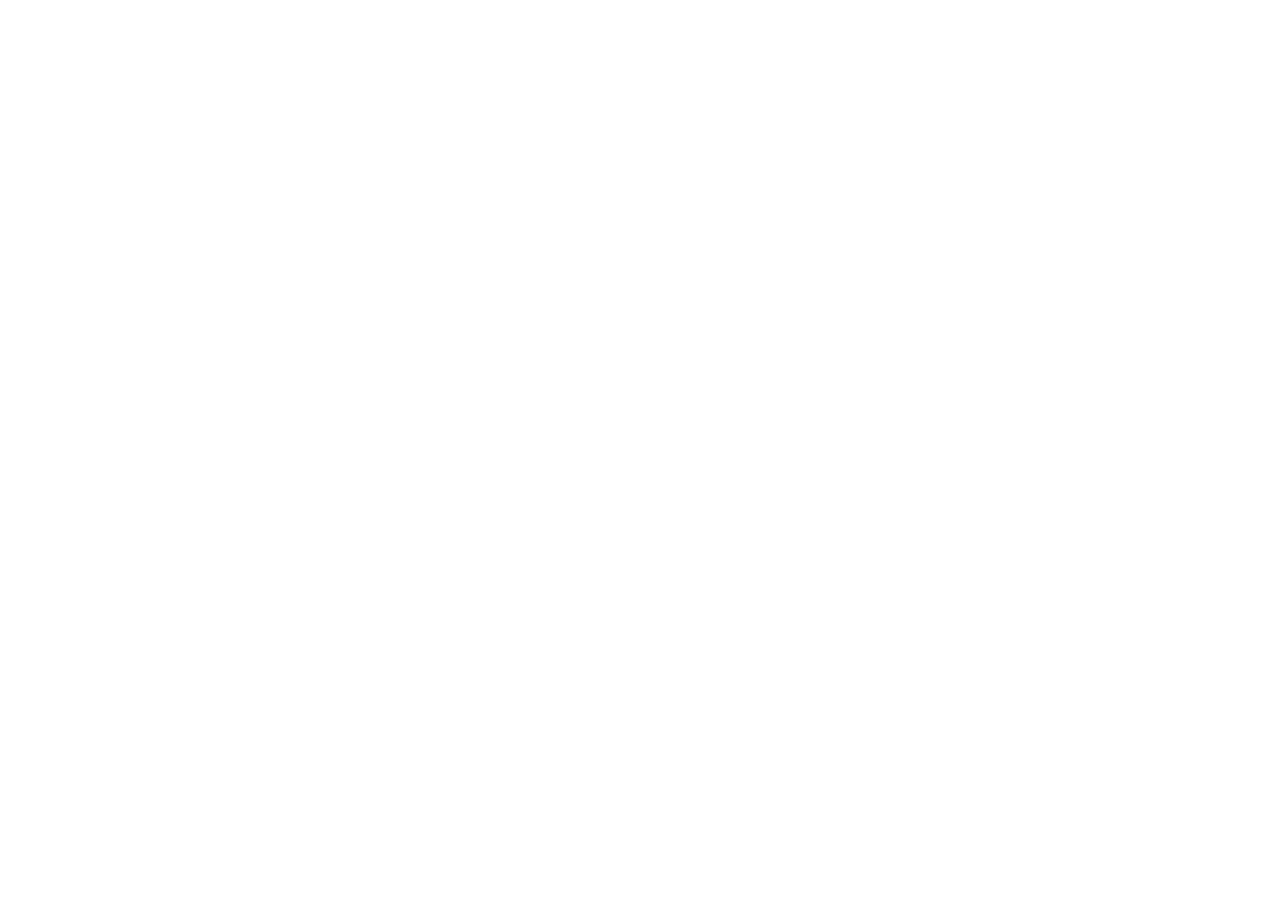
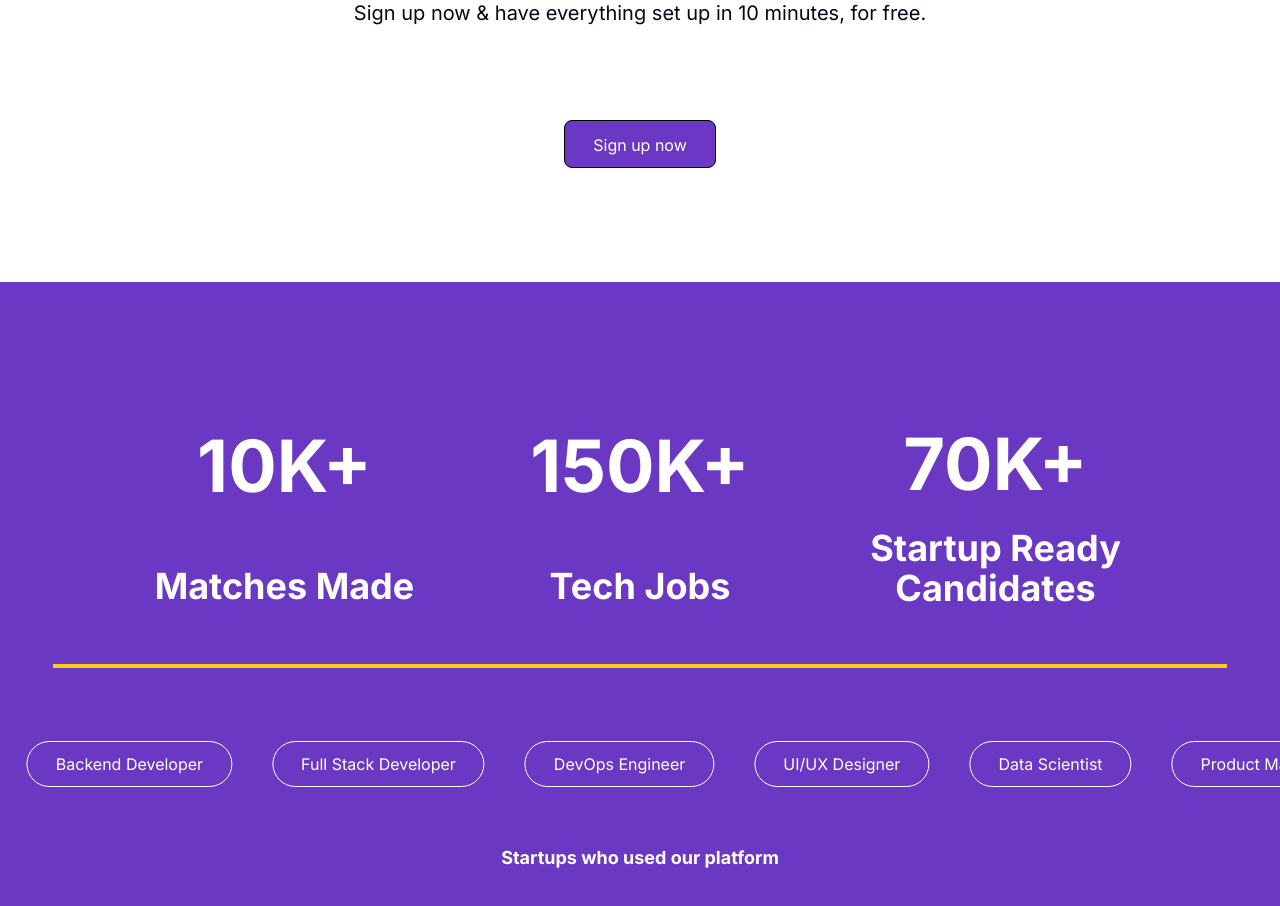
Before and after one commit to YASH-RAJ-HANS/jobs.com_frontend, a Next.js app: page /Comany in a window 1280 px wide. Before the commit this address had no page. Shown: the part 480-1386 px from the top of the page. Before the commit the page ends 800 px from the top, so only its background shows below. Built offline with nearby package versions, Linux system fonts and the light colour scheme.

Commit message:
Intializing company page

```diff
--- /dev/null
+++ b/src/app/Comany/page.js
@@ -0,0 +1,16 @@
+import Company from '@/components/Company'
+import Navbar from '@/components/Navbar'
+import React from 'react'
+
+const page = () => {
+  return (
+    <div className=" m-auto overflow-x-hidden flex
+    flex-col justify-center items-center">
+        <div className="w-[90%]"><Navbar/></div>
+
+        <Company/>
+        </div>
+  )
+}
+
+export default page
--- /dev/null
+++ b/src/components/Company.js
@@ -0,0 +1,201 @@
+"use client";
+import Marquee from "react-fast-marquee";
+import {React,useState} from "react";
+
+const Company = () => {
+    const [comments, setComments] = useState([
+        {
+          id: 1,
+          text: "Software Engineer",
+        },
+        {
+          id: 2,
+          text: "Frontend Developer",
+        },
+        {
+          id: 3,
+          text: "Backend Developer",
+        },
+        {
+          id: 4,
+          text: "Full Stack Developer",
+        },
+        {
+          id: 5,
+          text: "DevOps Engineer",
+        },
+        {
+          id: 6,
+          text: "UI/UX Designer",
+        },
+        {
+          id: 7,
+          text: "Data Scientist",
+        },
+        {
+          id: 8,
+          text: "Product Manager",
+        },
+
+      ]);
+  return (
+    <div
+      style={{ marginTop: "5rem", width: "90vw" }}
+      className="flex flex-col items-center"
+    >
+      <div
+        style={{ height: "65vh" }}
+        className="gap-4 w-11/12 mt-4 flex flex-col items-center justify-around"
+      >
+        <div className="px-10 font-bold text-7xl  text-center gap-4">
+          You have a job. <br />
+          We have 10m+ <span className="text-[#6A38C2]">job seekers.</span>
+        </div>
+        <div className="px-20 text-xl text-center">
+          Millions of startup-ready candidates, uniquely specific filters for
+          finding niche talent, and all the tools you need to hire.
+          <br />
+          Sign up now & have everything set up in 10 minutes, for free.{" "}
+        </div>
+        <div className="mt-5 flex">
+          <button
+            style={{ border: "1px solid black", marginTop: "-10px" }}
+            className="px-3 lg:px-7 py-2 lg:py-3 h-10 lg:h-12 rounded-lg text-white bg-[#6A38C2] hover:bg-violet-800 active:bg-violet-700 focus:outline-none focus:ring focus:ring-violet-300"
+          >
+            Sign up now
+          </button>
+
+          {/*
+        <div
+          style={{ marginTop: "-10px" }}
+          className="rounded-full bg-purple-700 h-12 w-12 ml-8 flex juatify-center items-center p-3 text-white"
+        >
+          <PlayCircleFilledOutlinedIcon />
+        </div>
+        <button
+          style={{ marginTop: "-10px" }}
+          className="mr-2 lg:mr-4 px-2 font-bold lg:px-2 ml-2 mr-4 py-2 lg:py-3 h-10 lg:h-12 rounded hover:text-purple-700"
+        >
+          How it works?
+        </button> */}
+        </div>
+      </div>
+      {/* <Marquee
+      className=" h-24 mt-8"
+      direction="left"
+      behavior="scroll"
+      scrollamount="10"
+      loop="infinite"
+      speed="80"
+      pauseOnClick="true"
+    >
+      {comments.map((comment, index) => (
+        <span
+          key={index}
+          style={{
+            border: "1px solid ",
+            borderColor: "linear-gradient(to right, #0074e4, #00a8e8)",
+          }}
+          className="mb-2 rounded-full mr-10 px-3 lg:px-7 py-3 "
+        >
+          {comment.text}
+        </span>
+      ))}
+    </Marquee>
+    <Marquee
+      className="mb-8 h-24"
+      direction="right"
+      behavior="scroll"
+      scrollamount="10"
+      loop="infinite"
+      speed="80"
+      pauseOnClick="true"
+    >
+      {comments.map((comment, index) => (
+        <span
+          key={index}
+          style={{
+            border: "1px solid ",
+            borderColor: "linear-gradient(to right, #0074e4, #00a8e8)",
+          }}
+          className="mb-2 rounded-full mr-10 px-3 lg:px-7 py-3 "
+        >
+          {comment.text}
+        </span>
+      ))}
+    </Marquee> */}
+      {/* <div className="flex mt-20 ">
+        <div
+          style={{
+            borderRadius: "30% 70% 70% 30% / 30% 59% 41% 70% ",
+            backgroundColor: "rgb(106,56,194)",
+            width: "40vw",
+            height: "80vh",
+          }}
+        >
+          yash
+        </div>
+        {/* <div style={{borderRadius:"82% 18% 70% 30% / 30% 80% 20% 70%  ",backgroundColor:"rgb(106,56,194)",width:"40vw",height:"80vh"}}>yash</div>
+      </div> */}
+      <div
+        style={{
+          width: "100vw",
+          height: "90vh",
+          backgroundColor: "rgb(106,56,194)",
+
+        }}
+        className="flex mt-20 flex flex-col justify-center items-center "
+      >
+        <div className="flex w-10/12 font-bold ">
+          {/* Flex item 1 */}
+          <div className="flex-1 p-4  rounded flex flex-col justify-around items-center text-white gap-7">
+            <h2 className="text-7xl ">10K+</h2>
+            <hr />
+            <p className="text-4xl ">Matches Made</p>
+          </div>
+
+          {/* Flex item 2 */}
+          <div className="flex-1 p-4 flex flex-col justify-around items-center text-white gap-7">
+            <h2 className="text-7xl ">150K+</h2>
+            <hr />
+            <p className="text-4xl ">Tech Jobs</p>
+          </div>
+
+          {/* Flex item 3 */}
+          <div className="flex-1 p-4  flex flex-col justify-around items-center text-white gap-7">
+            <h2 className="text-7xl ">70K+</h2>
+
+            <p className="text-4xl text-center ">Startup Ready Candidates</p>
+          </div>
+        </div>
+        <hr style={{color:"white"}} className="my-2 w-11/12 border-t-4 border-yellow-400 mt-10" />
+        <Marquee
+      className=" h-24 mt-10 text-white"
+      direction="left"
+      behavior="scroll"
+      scrollamount="10"
+      loop="infinite"
+      speed="80"
+      pauseOnClick="true"
+    >
+      {comments.map((comment, index) => (
+        <span
+          key={index}
+          style={{
+            border: "1px solid ",
+            borderColor: "linear-gradient(to right, #0074e4, #00a8e8)",
+          }}
+          className="mb-2 rounded-full mr-10 px-3 lg:px-7 py-3 "
+        >
+          {comment.text}
+        </span>
+      ))}
+    </Marquee>
+    <div className="font-bold text-lg text-white mt-8">Startups who used our platform</div>
+      </div>
+
+    </div>
+  );
+};
+
+export default Company;
--- a/src/components/Navbar.js
+++ b/src/components/Navbar.js
@@ -20,7 +20,7 @@ const Navbar = () => {
 
     {
       id: 4,
-      text: "Services",
+      text: "Company",
     },
     {
       id: 5,
```
